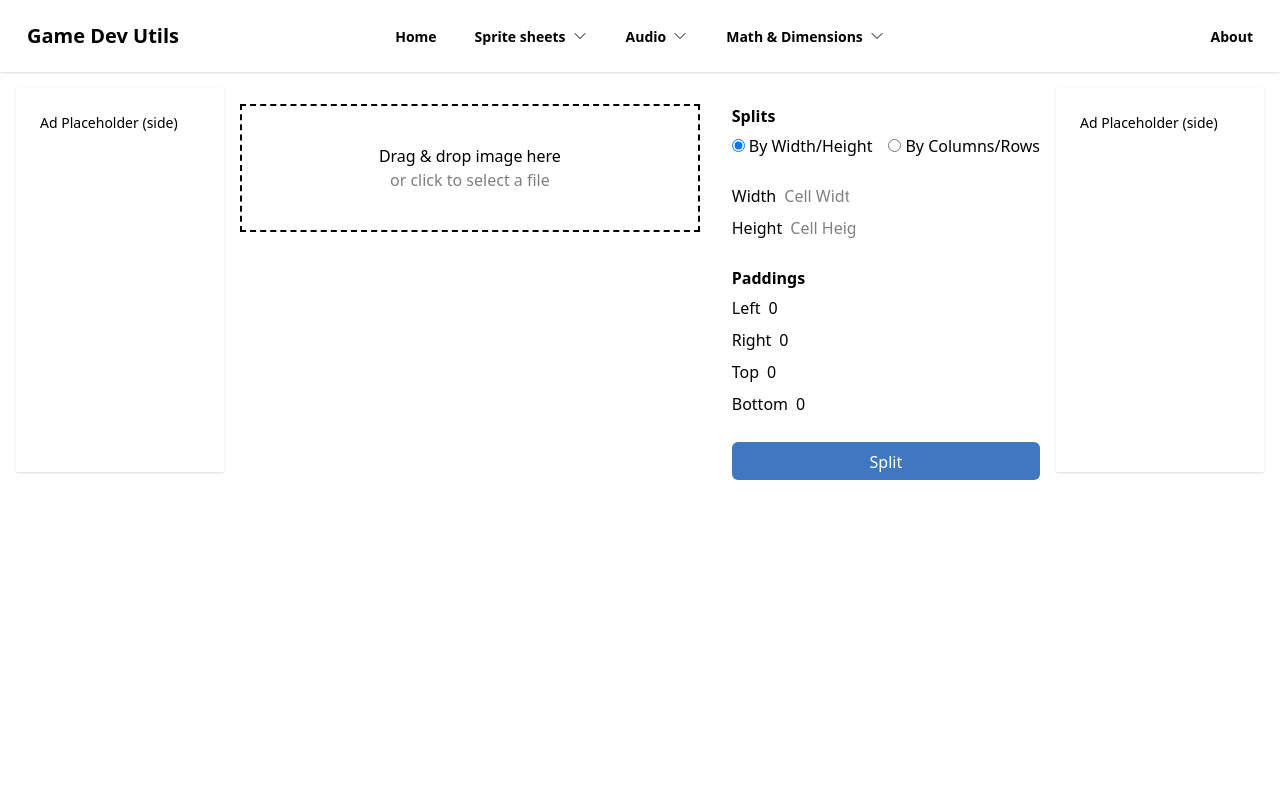
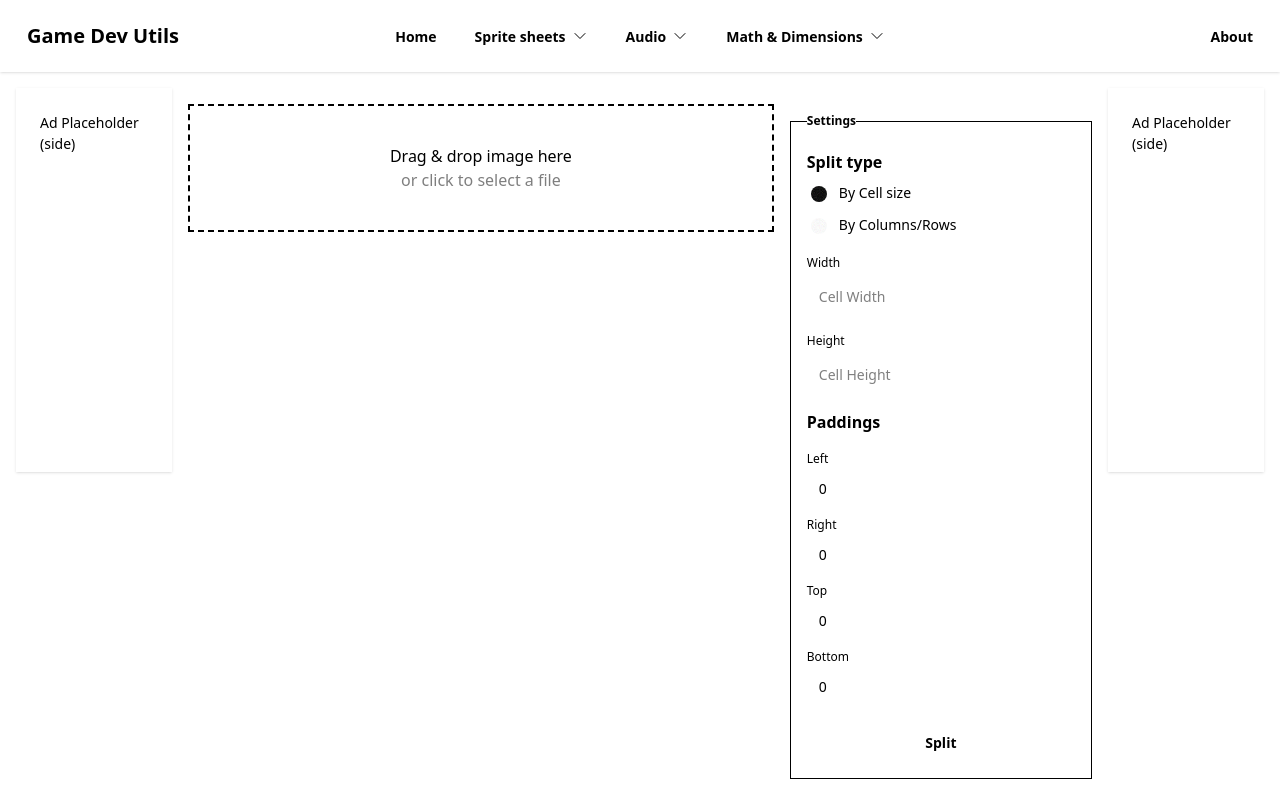
Before and after one commit to hrodrick/game-dev-tools, a React (Vite) app: page /split in a window 1280 px wide. Shown: the top 800 px of the page. Built offline with nearby package versions, Linux system fonts and the light colour scheme.

Commit message:
Spritesheet splitter completed and responsive

```diff
--- a/src/App.jsx
+++ b/src/App.jsx
@@ -15,10 +15,10 @@ export default function App() {
     <div className="bg-base-100 w-full">
       <Header />
       <div className="flex flex-col md:flex-row h-full p-4">
-        <div className="w-full md:basis-1/6">
+        <div className="md:basis-1/8">
           <AdPlaceholder position="side" />
         </div>
-        <div className="grow h-full p-4">
+        <div className="grow h-full p-4 md:basis-6/8">
           <Routes>
             <Route path="/" element={<Home />} />
             <Route path="/combine" element={<SpriteSheetCombiner />} />
@@ -35,7 +35,7 @@ export default function App() {
             />
           </Routes>
         </div>
-        <div className="basis-1/6 h-full">
+        <div className="basis-1/8 h-full">
           <AdPlaceholder position="side" />
         </div>
       </div>
--- a/src/pages/SpriteSheetSplitter/SpriteSheetSplitter.jsx
+++ b/src/pages/SpriteSheetSplitter/SpriteSheetSplitter.jsx
@@ -4,10 +4,9 @@ import DownloadAllButton from "./components/DownloadAllButton";
 import useSpriteSheetSplitter from "./hooks/useSpriteSheetSplitter";
 import { splitSpritesheet } from "./utils/splitSpritesheet";
 import MultiDropZone from "../../components/MultiDropZone";
+import Footer from "../../components/Footer";
 
 export default function SpriteSheetSplitter() {
-  const [isDragging, setIsDragging] = React.useState(false);
-  const uploadInputRef = React.useRef();
   const {
     image,
     setImage,
@@ -78,86 +77,34 @@ export default function SpriteSheetSplitter() {
   };
 
   return (
-    <div>
-      <div
-        style={{
-          display: "flex",
-          alignItems: "flex-start",
-          gap: 32,
-          marginBottom: 12,
-        }}
-      >
+    <div className="w-full">
+      <div className="flex flex-col md:flex-row place-content-center gap-4 w-full" >
         {/* Left: Preview */}
-        <div style={{ flex: 1 }}>
+        <div className="flex-1 w-full">
           <MultiDropZone
             onFilesSelected={files => handleFileChange({ target: { files } })}
             multiple={false}
             label="Drag & drop image here"
           />
           {error && (
-            <div style={{ color: "red", marginBottom: 12 }}>{error}</div>
+            <div className="text-error text-sm">{error}</div>
           )}
           {image && (
-            <>
+            <div className="flex flex-col gap-4 pt-4">
               {imgInfo && (
-                <div
-                  style={{
-                    margin: "10px 0 2px 0",
-                    fontSize: 15,
-                    color: "#333",
-                    fontWeight: 500,
-                  }}
-                >
-                  <span>File: {imgInfo.name} </span>
-                  {typeof imgInfo.width === "number" &&
-                    typeof imgInfo.height === "number" && (
-                      <span>
-                        {" "}
-                        | Size: {imgInfo.width} × {imgInfo.height} px
-                      </span>
-                    )}
-                  <span>
-                    {" "}
-                    | Disk:{" "}
-                    {imgInfo.size >= 1048576
-                      ? (imgInfo.size / 1048576).toFixed(2) + " MB"
-                      : (imgInfo.size / 1024).toFixed(2) + " KB"}
-                  </span>
+                <div className="text-sm">
+                  <span>File: {imgInfo.name}</span>
+                  {typeof imgInfo.width === "number" && typeof imgInfo.height === "number" && <span>{" "} | Size: {imgInfo.width} × {imgInfo.height} px</span>}
+                  <span>{" "} | Disk:{" "} {imgInfo.size >= 1048576 ? (imgInfo.size / 1048576).toFixed(2) + " MB" : (imgInfo.size / 1024).toFixed(2) + " KB"}</span>
                 </div>
               )}
-              <div
-                style={{
-                  margin: "8px 0 18px 0",
-                  position: "relative",
-                  display: "inline-block",
-                  maxWidth: "100%",
-                  minWidth: 320,
-                  minHeight: 120,
-                }}
-              >
-                <img
-                  ref={imgRef}
-                  src={image}
-                  alt="sprite sheet"
-                  style={{
-                    maxWidth: "100%",
-                    maxHeight: 320,
-                    border: "1px solid #bbb",
-                    borderRadius: 8,
-                    display: "block",
-                  }}
+              <div className="max-w-full min-h-24 relative inline-block">
+                <img ref={imgRef} src={image} alt="sprite sheet"
+                  className="rounded-2xl w-full h-full block"
                   onLoad={(e) => {
                     setError("");
                     if (imgInfo) {
-                      setImgInfo((info) =>
-                        info
-                          ? {
-                              ...info,
-                              width: e.target.naturalWidth,
-                              height: e.target.naturalHeight,
-                            }
-                          : info,
-                      );
+                      setImgInfo((info) => info ? { ...info, width: e.target.naturalWidth, height: e.target.naturalHeight,} : info,);
                     }
                   }}
                   onError={() => setError("Failed to load image.")}
@@ -167,15 +114,13 @@ export default function SpriteSheetSplitter() {
                   cellWidth={
                     splitMode === "size"
                       ? parseInt(cellWidth, 10) || 1
-                      : columns
-                        ? Math.floor(imgInfo?.width / columns)
+                      : columns ? Math.floor(imgInfo?.width / columns)
                       : 1
                   }
                   cellHeight={
                     splitMode === "size"
                       ? parseInt(cellHeight, 10) || 1
-                      : rows
-                        ? Math.floor(imgInfo?.height / rows)
+                      : rows ? Math.floor(imgInfo?.height / rows)
                       : 1
                   }
                   imgRef={imgRef}
@@ -188,208 +133,82 @@ export default function SpriteSheetSplitter() {
                   paddingBottom={paddingBottom}
                 />
               </div>
-            </>
+            </div>
           )}
         </div>
         {/* Right: Controls */}
-        <div
-          style={{
-            minWidth: 250,
-            maxWidth: 340,
-            display: "flex",
-            flexDirection: "column",
-            gap: 18,
-          }}
-        >
+        <fieldset className="box-content fieldset bg-base-200 border-base-300 rounded-box border gap-4 p-4 md:min-w-64">
+          <legend className="fieldset-legend">Settings</legend>
+          <label className="md:hidden text-sm text-neutral-content italic w-full text-center">Preview the changes above</label>
           {/* Split Mode */}
-          <div style={{ marginBottom: 8 }}>
-            <div style={{ fontWeight: 600, marginBottom: 6 }}>Splits</div>
-            <label style={{ fontWeight: 500, marginRight: 16 }}>
-              <input
-                type="radio"
-                name="splitMode"
-                value="size"
-                checked={splitMode === "size"}
-                onChange={() => setSplitMode("size")}
-                style={{ marginRight: 4 }}
+          <div className="flex flex-col gap-2">
+            <label className="label text-base text-neutral-content font-bold">Split type</label>
+            <label className="text-sm">
+              <input className="radio radio-info mr-2" type="radio" name="splitMode" value="size"
+              checked={splitMode === "size"} onChange={() => setSplitMode("size")}
             />
-              By Width/Height
+            By Cell size
             </label>
-            <label style={{ fontWeight: 500 }}>
-              <input
-                type="radio"
-                name="splitMode"
-                value="grid"
-                checked={splitMode === "grid"}
-                onChange={() => setSplitMode("grid")}
-                style={{ marginRight: 4 }}
+            <label className="text-sm">
+              <input className="radio radio-info mr-2" type="radio" name="splitMode" value="grid"
+                checked={splitMode === "grid"} onChange={() => setSplitMode("grid")}
               />
               By Columns/Rows
             </label>
           </div>
-          {/* Width/Height or Columns/Rows */}
-          <div style={{ marginBottom: 8 }}>
+          {/* Cell size or Columns/Rows */}
           {splitMode === "size" ? (
-              <>
-                <div style={{ marginBottom: 8 }}>
-                  <label
-                    style={{ marginRight: 8, fontWeight: 500 }}
-                    htmlFor="cellWidth"
-                  >
-                    Width
-                  </label>
-                  <input
-                    id="cellWidth"
-                    type="number"
-                    min={1}
-                    placeholder="Cell Width"
-                    value={cellWidth}
+            <div className="flex flex-col gap-1">
+              <label htmlFor="cellWidth">Width</label>
+              <input className="input" id="cellWidth" type="number" min={1} placeholder="Cell Width" value={cellWidth}
                 onChange={(e) => setCellWidth(e.target.value)}
-                    style={{ width: 80 }}
+              />
+              <label className="pt-3" htmlFor="cellHeight">Height</label>
+              <input className="input" id="cellHeight" type="number" min={1} placeholder="Cell Height" value={cellHeight}
+                onChange={(e) => setCellHeight(e.target.value)}
+              />
+            </div>
+          ) : (
+            <div className="flex flex-col gap-1">
+              <label htmlFor="columns">Columns</label>
+              <input className="input" id="columns" type="number" min={1} placeholder="Columns" value={columns}
+                onChange={(e) => setColumns(e.target.value)}
+              />
+              <label className="pt-3" htmlFor="rows">Rows</label>
+              <input className="input" id="rows" type="number" min={1} placeholder="Rows" value={rows}
+                onChange={(e) => setRows(e.target.value)}
+              />
+            </div>
+          )}
+          {/* Paddings */}
+          <label className="label text-base text-neutral-content font-bold">Paddings</label>
+          <div style={{ display: "flex", flexDirection: "column", gap: 8 }}>
+            <div>
+              <label htmlFor="paddingLeft">Left</label>
+              <input className="input" id="paddingLeft" type="number" min={0} placeholder="Left" value={paddingLeft}
+                onChange={(e) => setPaddingLeft(e.target.value)}
               />
             </div>
             <div>
-                  <label
-                    style={{ marginRight: 8, fontWeight: 500 }}
-                    htmlFor="cellHeight"
-                  >
-                    Height
-                  </label>
-                  <input
-                    id="cellHeight"
-                    type="number"
-                    min={1}
-                    placeholder="Cell Height"
-                    value={cellHeight}
-                    onChange={(e) => setCellHeight(e.target.value)}
-                    style={{ width: 80 }}
-                  />
-                </div>
-              </>
-            ) : (
-              <>
-                <div style={{ marginBottom: 8 }}>
-                  <label
-                    style={{ marginRight: 8, fontWeight: 500 }}
-                    htmlFor="columns"
-                  >
-                    Columns
-                  </label>
-                  <input
-                    id="columns"
-                    type="number"
-                    min={1}
-                    placeholder="Columns"
-                    value={columns}
-                    onChange={(e) => setColumns(e.target.value)}
-                    style={{ width: 80 }}
+              <label htmlFor="paddingRight">Right</label>
+              <input className="input" id="paddingRight" type="number" min={0} placeholder="Right" value={paddingRight}
+                onChange={(e) => setPaddingRight(e.target.value)}
               />
             </div>
             <div>
-                  <label
-                    style={{ marginRight: 8, fontWeight: 500 }}
-                    htmlFor="rows"
-                  >
-                    Rows
-                  </label>
-                  <input
-                    id="rows"
-                    type="number"
-                    min={1}
-                    placeholder="Rows"
-                    value={rows}
-                    onChange={(e) => setRows(e.target.value)}
-                    style={{ width: 80 }}
-                  />
-                </div>
-              </>
-            )}
-          </div>
-          {/* Paddings */}
-          <div style={{ marginBottom: 8 }}>
-            <div style={{ fontWeight: 600, marginBottom: 6 }}>Paddings</div>
-            <div style={{ display: "flex", flexDirection: "column", gap: 8 }}>
-              <div>
-                <label
-                  style={{ marginRight: 8, fontWeight: 500 }}
-                  htmlFor="paddingLeft"
-                >
-                  Left
-                </label>
-                <input
-                  id="paddingLeft"
-                  type="number"
-                  min={0}
-                  placeholder="Left"
-                  value={paddingLeft}
-                  onChange={(e) => setPaddingLeft(e.target.value)}
-                  style={{ width: 55 }}
+              <label htmlFor="paddingTop">Top</label>
+              <input className="input" id="paddingTop" type="number" min={0} placeholder="Top" value={paddingTop}
+                onChange={(e) => setPaddingTop(e.target.value)}
               />
             </div>
             <div>
-                <label
-                  style={{ marginRight: 8, fontWeight: 500 }}
-                  htmlFor="paddingRight"
-                >
-                  Right
-                </label>
-                <input
-                  id="paddingRight"
-                  type="number"
-                  min={0}
-                  placeholder="Right"
-                  value={paddingRight}
-                  onChange={(e) => setPaddingRight(e.target.value)}
-                  style={{ width: 55 }}
-                />
-              </div>
-              <div>
-                <label
-                  style={{ marginRight: 8, fontWeight: 500 }}
-                  htmlFor="paddingTop"
-                >
-                  Top
-                </label>
-                <input
-                  id="paddingTop"
-                  type="number"
-                  min={0}
-                  placeholder="Top"
-                  value={paddingTop}
-                  onChange={(e) => setPaddingTop(e.target.value)}
-                  style={{ width: 55 }}
-                />
-              </div>
-              <div>
-                <label
-                  style={{ marginRight: 8, fontWeight: 500 }}
-                  htmlFor="paddingBottom"
-                >
-                  Bottom
-                </label>
-                <input
-                  id="paddingBottom"
-                  type="number"
-                  min={0}
-                  placeholder="Bottom"
-                  value={paddingBottom}
+              <label htmlFor="paddingBottom">Bottom</label>
+              <input className="input" id="paddingBottom" type="number" min={0} placeholder="Bottom" value={paddingBottom}
                 onChange={(e) => setPaddingBottom(e.target.value)}
-                  style={{ width: 55 }}
               />
             </div>
           </div>
-          </div>
-          <button
-            onClick={handleSplit}
-            style={{
-              padding: "8px 20px",
-              background: "#4078c0",
-              color: "white",
-              border: "none",
-              borderRadius: 6,
-              cursor: "pointer",
-              height: 38,
-            }}
+          <button className="btn btn-neutral w-full" onClick={handleSplit}
             disabled={
               (splitMode === "size" &&
                 (!cellWidth ||
@@ -409,51 +228,25 @@ export default function SpriteSheetSplitter() {
           >
             Split
           </button>
-        </div>
+          {frames.length > 0 && (<p className="text-sm w-full text-center">Process complete. Results below</p>)}
+        </fieldset>
       </div>
       {frames.length > 0 && (
-        <div style={{ marginTop: 18 }}>
-          <h4>Frames:</h4>
+        <div className="flex flex-col gap-4 pt-4 w-full">
+          <h2 className="text-xl font-bold">Split Frames</h2>
           <DownloadAllButton frames={frames} />
-          <div
-            style={{
-              display: "flex",
-              flexWrap: "wrap",
-              gap: 14,
-              margin: "12px 0",
-            }}
-          >
+          <div className="flex flex-wrap gap-4 place-content-center-safe">
             {frames.map((frame, i) => (
-              <div key={i} style={{ textAlign: "center" }}>
-                <img
-                  src={frame}
-                  alt={`frame ${i}`}
-                  style={{
-                    width: 64,
-                    height: 64,
-                    objectFit: "contain",
-                    border: "1px solid #ccc",
-                    borderRadius: 4,
-                  }}
-                />
-                <br />
-                <a
-                  href={frame}
-                  download={`frame_${i + 1}.png`}
-                  style={{
-                    fontSize: 13,
-                    color: "#4078c0",
-                    textDecoration: "underline",
-                  }}
-                >
-                  Download
-                </a>
+              <div key={i} className="flex flex-col gap-2 items-center">
+                <img src={frame} alt={`frame ${i + 1}`} className="w-16 h-16 object-contain border border-neutral-content rounded"/>
+                <a href={frame} download={`${imgInfo.name}-${i + 1}.png`} className="text-xs text-neutral-content underline">Download</a>
               </div>
             ))}
           </div>
-          <DownloadAllButton frames={frames} />
+          <DownloadAllButton frames={frames} fileName={imgInfo.name} />
         </div>
       )}
+      <Footer />
     </div>
   );
 }
--- a/src/pages/SpriteSheetSplitter/components/DownloadAllButton.jsx
+++ b/src/pages/SpriteSheetSplitter/components/DownloadAllButton.jsx
@@ -1,7 +1,7 @@
 import React, { useState } from "react";
 import JSZip from "jszip";
 
-export default function DownloadAllButton({ frames }) {
+export default function DownloadAllButton({ frames, fileName}) {
   const [downloading, setDownloading] = useState(false);
   const handleDownloadAll = async () => {
     setDownloading(true);
@@ -9,13 +9,13 @@ export default function DownloadAllButton({ frames }) {
     frames.forEach((frame, i) => {
       // Remove the data URL prefix
       const base64 = frame.split(",")[1];
-      zip.file(`frame_${i + 1}.png`, base64, { base64: true });
+      zip.file(`${fileName}_${i + 1}.png`, base64, { base64: true });
     });
     const blob = await zip.generateAsync({ type: "blob" });
     const url = URL.createObjectURL(blob);
     const a = document.createElement("a");
     a.href = url;
-    a.download = "frames.zip";
+    a.download = `${fileName}_frames.zip`;
     document.body.appendChild(a);
     a.click();
     a.remove();
@@ -25,17 +25,8 @@ export default function DownloadAllButton({ frames }) {
   if (!frames.length) return null;
   return (
     <button
+    className="btn btn-neutral"
       onClick={handleDownloadAll}
-      style={{
-        padding: "8px 18px",
-        background: "#4078c0",
-        color: "white",
-        border: "none",
-        borderRadius: 6,
-        cursor: "pointer",
-        margin: "10px 0",
-        fontWeight: 500,
-      }}
       disabled={downloading}
     >
       {downloading ? "Preparing..." : "Download All"}
--- a/src/pages/SpriteSheetSplitter/components/GridOverlay.jsx
+++ b/src/pages/SpriteSheetSplitter/components/GridOverlay.jsx
@@ -87,16 +87,15 @@ export default function GridOverlay({
   const padBox = (
     <div
       key="padding-preview"
+      className="border-2 rounded-xl border-dashed border-neutral-content z-3"
       style={{
         position: "absolute",
         left: padL * scaleX,
         top: padT * scaleY,
         width: (natW - padL - padR) * scaleX,
         height: (natH - padT - padB) * scaleY,
-        border: "2px dashed magenta",
         boxSizing: "border-box",
         pointerEvents: "none",
-        zIndex: 3,
       }}
     />
   );
@@ -111,13 +110,13 @@ export default function GridOverlay({
     gridLines.push(
       <div
         key={`v${i}`}
+        className="bg-neutral-content"
         style={{
           position: "absolute",
           left: gridOriginX + i * (gridAreaW / gridCols),
           top: gridOriginY,
           height: gridAreaH,
           width: 1,
-          background: "rgba(64,120,192,0.6)",
           zIndex: 2,
         }}
       />,
@@ -128,13 +127,13 @@ export default function GridOverlay({
     gridLines.push(
       <div
         key={`h${i}`}
+        className="bg-neutral-content"
         style={{
           position: "absolute",
           top: gridOriginY + i * (gridAreaH / gridRows),
           left: gridOriginX,
           width: gridAreaW,
           height: 1,
-          background: "rgba(64,120,192,0.6)",
           zIndex: 2,
         }}
       />,
@@ -142,12 +141,11 @@ export default function GridOverlay({
   }
   return (
     <div
+      className="w-full h-full"
       style={{
         position: "absolute",
         left: 0,
         top: 0,
-        width: displayW,
-        height: displayH,
         pointerEvents: "none",
         zIndex: 2,
       }}
```
Lines whose indentation alone changed are shown as unchanged.
